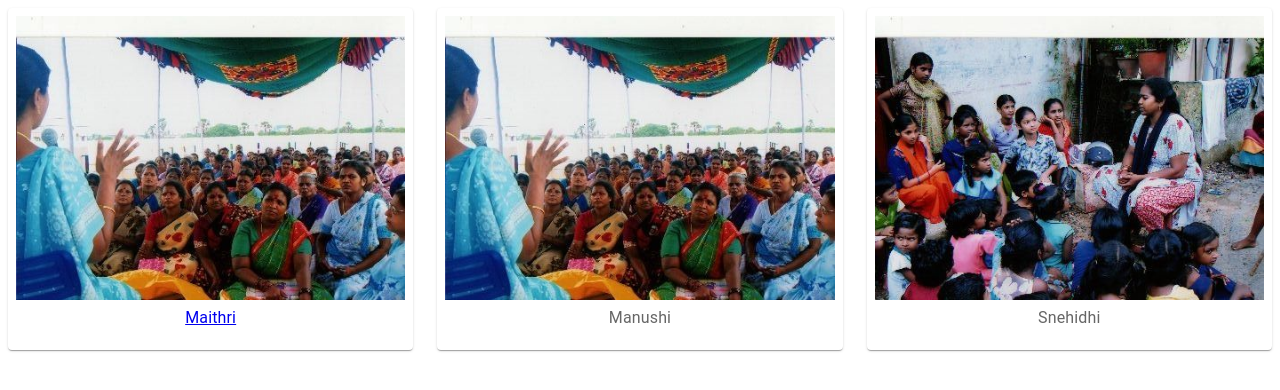
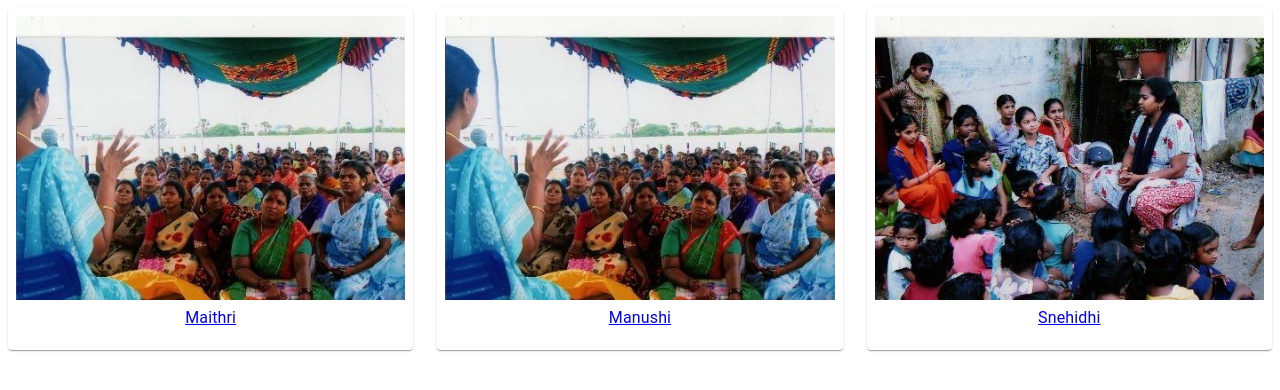
Before and after one commit to suraj-iitb/cwdr, a React (Create React App) app: page / in a window 1280 px wide. Shown: the top 390 px of the page. Built offline with nearby package versions, Linux system fonts and the light colour scheme.

Commit message:
connect to backend

```diff
--- a/src/index.js
+++ b/src/index.js
@@ -20,7 +20,7 @@ const router = createBrowserRouter([
     element: <App />,
   },
   {
-    path: "/hello",
+    path: "/form",
     element: <Form1 />,
   },
 ]);
--- a/src/page/MainPage.js
+++ b/src/page/MainPage.js
@@ -21,7 +21,7 @@ export default function MainPage() {
       <Grid container spacing={3}>
         <Grid xs>
           <Item>
-            <Link to="/hello">
+            <Link to="/form">
               <ImageListItem key={1}>
                 <img
                   src={require('../images/manushi.jpeg')}
@@ -38,6 +38,7 @@ export default function MainPage() {
         </Grid>
         <Grid xs>
           <Item>
+          <Link to="/form">
             <ImageListItem key={2}>
               <img
                 src={require('../images/manushi.jpeg')}
@@ -49,10 +50,12 @@ export default function MainPage() {
                 position="below"
               />
             </ImageListItem>
+            </Link>
           </Item>
         </Grid>
         <Grid xs>
           <Item>
+          <Link to="/form">
             <ImageListItem key={1}>
               <img
                 src={require('../images/snehidhi.jpeg')}
@@ -64,6 +67,7 @@ export default function MainPage() {
                 position="below"
               />
             </ImageListItem>
+            </Link>
           </Item>
         </Grid>
       </Grid>
```
